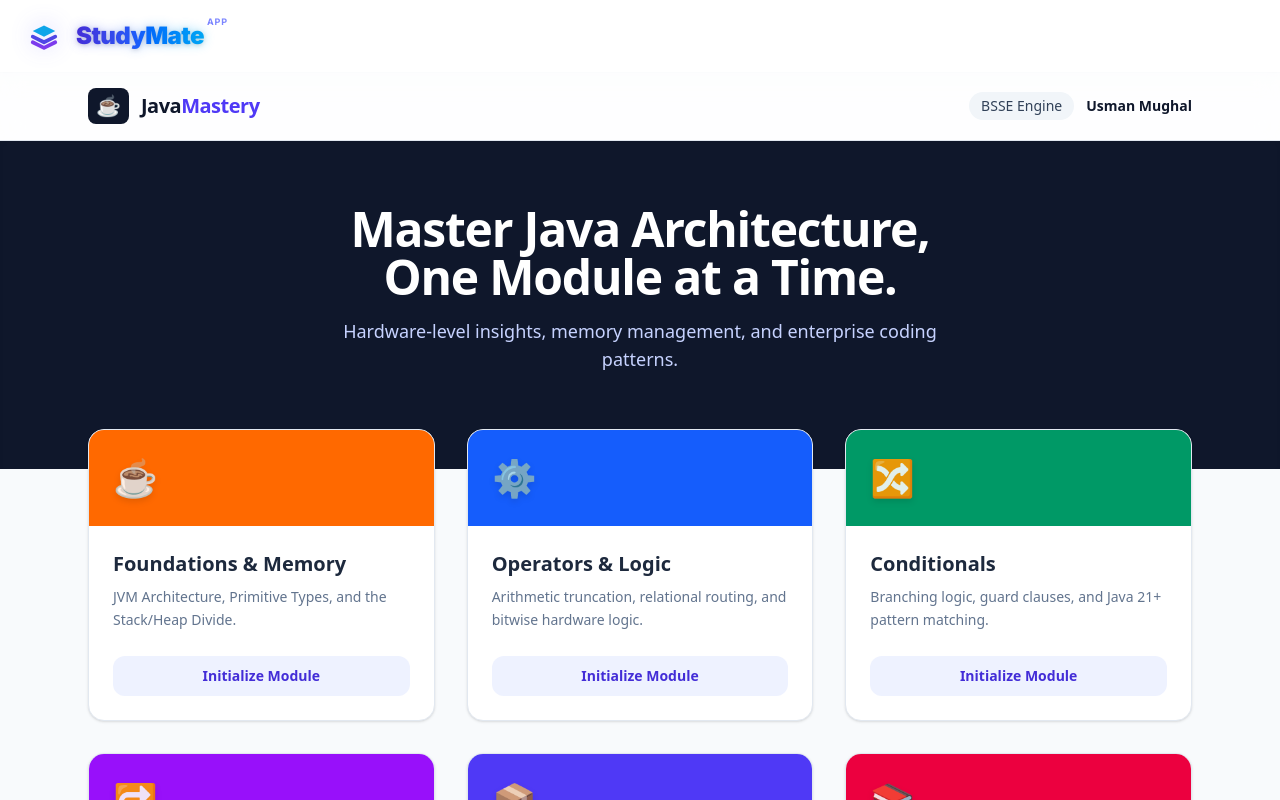
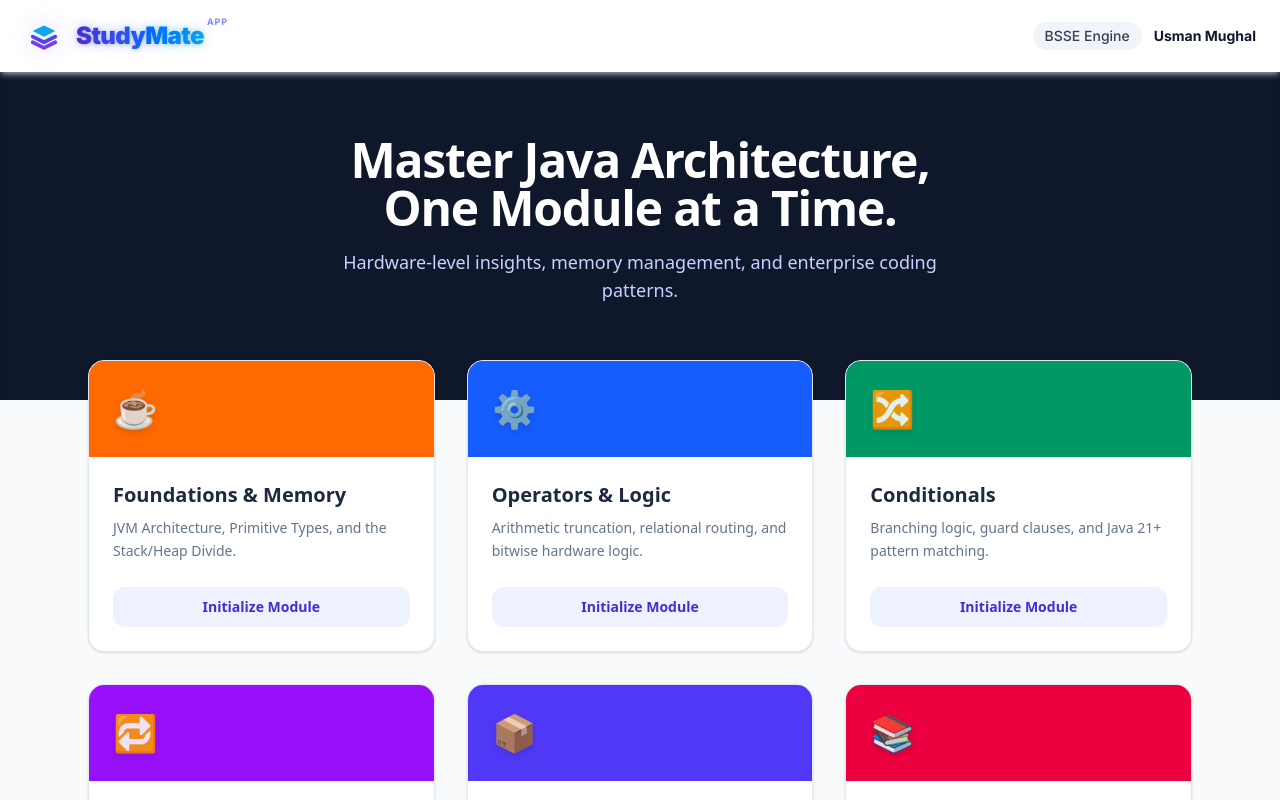
Before and after one commit to webdevusman4/Institute_Bot, a Next.js app: page /java in a window 1280 px wide. Shown: the top 800 px of the page. Built offline with nearby package versions, Linux system fonts and the light colour scheme.

Commit message:
updated new navbar

```diff
--- a/app/java/page.jsx
+++ b/app/java/page.jsx
@@ -138,22 +138,6 @@ export default function JavaDashboard() {
     return (
         <div className="min-h-screen bg-slate-50 font-sans text-slate-900">
 
-            {/* ✨ Glassmorphism Sticky Header */}
-            <header className="sticky top-0 z-50 bg-white/80 backdrop-blur-md border-b border-slate-200">
-                <div className="max-w-6xl mx-auto px-6 py-4 flex justify-between items-center">
-                    <div className="flex items-center gap-3">
-                        <span className="bg-slate-900 text-white p-2 rounded-lg text-xl leading-none">☕</span>
-                        <h1 className="text-xl font-extrabold tracking-tight text-slate-900">
-                            Java<span className="text-indigo-600">Mastery</span>
-                        </h1>
-                    </div>
-                    <div className="text-sm font-medium text-slate-500 hidden md:flex items-center gap-3">
-                        <span className="bg-slate-100 px-3 py-1 rounded-full text-slate-700">BSSE Engine</span>
-                        <span className="text-slate-900 font-bold">Usman Mughal</span>
-                    </div>
-                </div>
-            </header>
-
             {/* Hero Section */}
             <div className="bg-slate-900 text-white py-16 px-6 shadow-inner">
                 <div className="max-w-4xl mx-auto text-center">
--- a/app/layout.js
+++ b/app/layout.js
@@ -13,8 +13,12 @@ export default function RootLayout({ children }) {
   return (
     <html lang="en">
       <body className={inter.className}>
-        <nav className="sticky top-0 z-50 bg-white px-6 py-4 flex items-center shadow-md shadow-slate-200/50 ring-1 ring-slate-900/5">
+        <nav className="sticky top-0 z-50 bg-white px-6 py-4 flex items-center justify-between shadow-md shadow-slate-200/50 ring-1 ring-slate-900/5">
           <BrandLogo />
+          <div className="hidden md:flex items-center gap-3 text-sm font-medium">
+            <span className="bg-slate-100 px-3 py-1 rounded-full text-slate-700">BSSE Engine</span>
+            <span className="text-slate-900 font-bold">Usman Mughal</span>
+          </div>
         </nav>
         {children}
       </body>
```
